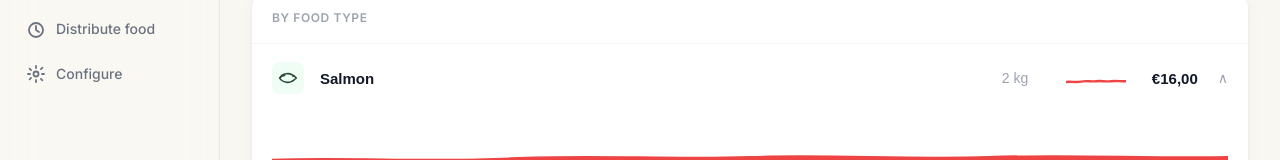
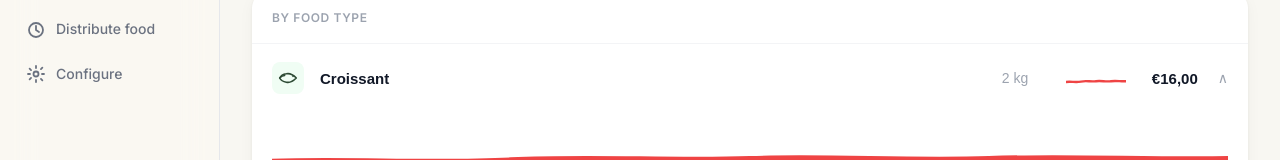
Before and after one commit to 1999jiaying/ShopWise, a Next.js app: page /dashboard/food-waste in a window 1280 px wide. Shown: the part 183-343 px from the top of the page. Built offline with nearby package versions, Linux system fonts and the light colour scheme.

Commit message:
replace Salmon with Croissant in static data and change app name to GATHER

```diff
--- a/app/dashboard/food-waste/page.tsx
+++ b/app/dashboard/food-waste/page.tsx
@@ -9,7 +9,7 @@ import { useWaste } from '@/context/WasteContext';
 type VisualConfig = { icon: React.ReactNode; chartPath: string };
 
 const FOOD_VISUAL: Record<string, VisualConfig> = {
-  'Salmon': {
+  'Croissant': {
     icon: (
       <svg width="20" height="20" viewBox="0 0 24 24" fill="none" stroke="var(--green-600)" strokeWidth="1.8" strokeLinecap="round" strokeLinejoin="round">
         <path d="M22 12c-4-4-8-6-12-5C4 8 2 12 2 12s2 4 8 5c4 1 8-1 12-5z" />
@@ -79,7 +79,7 @@ const recommendations = [
 ];
 
 export default function FoodWastePage() {
-  const [expanded, setExpanded] = useState<string | null>('Salmon');
+  const [expanded, setExpanded] = useState<string | null>('Croissant');
   const [showLogWaste, setShowLogWaste] = useState(false);
   const { foodItems, logWaste } = useWaste();
 
--- a/components/AppShell.tsx
+++ b/components/AppShell.tsx
@@ -43,7 +43,7 @@ export default function AppShell({ children, title, actions }: AppShellProps) {
             <path d="M8 14c0-4 3-7 6-7s4 2 4 4c0 3-2 5-5 6-1 .3-2 .5-3 .5" stroke="#fff" strokeWidth="2" strokeLinecap="round" fill="none" />
           </svg>
           <div>
-            <div className="mobile-brand-name">Sesonki.AI</div>
+            <div className="mobile-brand-name">GATHER</div>
             <div className="mobile-brand-sub">Linh&apos;s Bakery · Helsinki</div>
           </div>
         </div>
--- a/context/WasteContext.tsx
+++ b/context/WasteContext.tsx
@@ -31,7 +31,7 @@ export interface SurplusItem {
 }
 
 const INITIAL_FOOD_ITEMS: FoodItemData[] = [
-  { name: 'Salmon',       weight: '2 kg',   cost: '€16,00' },
+  { name: 'Croissant',       weight: '2 kg',   cost: '€16,00' },
   { name: 'Salad greens', weight: '1.5 kg', cost: '€3,00'  },
   { name: 'Bread',        weight: '3 kg',   cost: '€1,20'  },
 ];
@@ -44,9 +44,9 @@ const INITIAL_WASTE_TYPES: WasteTypeData[] = [
 ];
 
 const INITIAL_SURPLUS: SurplusItem[] = [
-  { id: 1, name: 'Croissant',     surplusQty: '10 pcs',  giveQty: '10 pcs',  expiresIn: 'in 5 days', checked: true, stockLevel: 'red',    pickedUp: 0.5, leftover: 0,   category: 'ingredient' },
+  { id: 1, name: 'Croissant',     surplusQty: '10 pcs',  giveQty: '10 pcs',  expiresIn: 'in 5 days', checked: true, stockLevel: 'red',    pickedUp: 1, leftover: 0,   category: 'ready-food' },
   { id: 2, name: 'Dairy',         surplusQty: '1 L',     giveQty: '1 L',     expiresIn: 'in 5 days', checked: true, stockLevel: 'red',    pickedUp: 1,   leftover: 0,   category: 'ingredient' },
-  { id: 3, name: 'Ciabatta Bread',surplusQty: '2 pcs',   giveQty: '2 pcs',   expiresIn: 'in 5 days', checked: true, stockLevel: 'yellow', pickedUp: 1,   leftover: 1,   category: 'ingredient' },
+  { id: 3, name: 'Ciabatta Bread',surplusQty: '2 pcs',   giveQty: '2 pcs',   expiresIn: 'in 5 days', checked: true, stockLevel: 'yellow', pickedUp: 1,   leftover: 1,   category: 'ready-food' },
   { id: 4, name: 'Sandwich',      surplusQty: '1 pcs',   giveQty: '1 pcs',   expiresIn: 'in 5 days', checked: true, stockLevel: 'green',  pickedUp: 1,   leftover: 0,   category: 'ready-food' },
   { id: 5, name: 'Carrot cake',   surplusQty: '2 pcs',   giveQty: '2 pcs',   expiresIn: 'in 3 days', checked: true, stockLevel: 'yellow', pickedUp: 1,   leftover: 1,   category: 'ready-food' },
   { id: 6, name: 'Pasta salad',   surplusQty: '0.5 kg',  giveQty: '0.5 kg',  expiresIn: 'in 2 days', checked: true, stockLevel: 'red',    pickedUp: 0,   leftover: 0.5, category: 'ready-food' },
```
